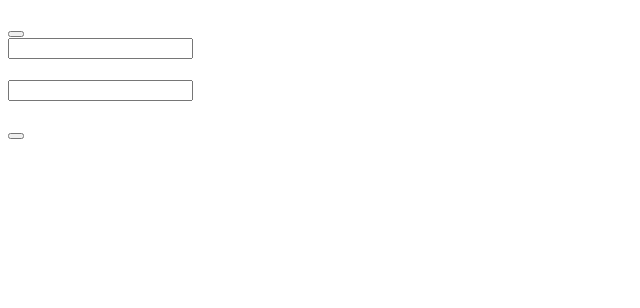
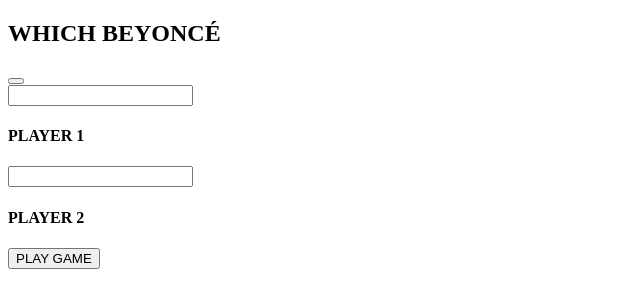
Before and after one commit to CHaiz15/which-beyonce, a plain HTML site: page index.html in a window 1280 px wide. Shown: the whole page, without its empty margins (0-640 px from the left). Drawn offline with Linux system fonts and the light colour scheme.

Commit message:
Add initial html values

```diff
--- a/index.html
+++ b/index.html
@@ -8,7 +8,7 @@
     <!--Header Section-->
     <section>
       <div class="">
-        <h1></h1>
+        <h1>WHICH BEYONCÉ</h1>
       </div>
       <div class="">
         <button type="button" name="button"></button>
@@ -17,10 +17,10 @@
     <!--Main-->
     <main>
       <input type="text" name="" value="">
-      <h4></h4>
+      <h4>PLAYER 1</h4>
       <input type="text" name="" value="">
-      <h4></h4>
-      <button type="button" name="button"></button>
+      <h4>PLAYER 2</h4>
+      <button type="button" name="button">PLAY GAME</button>
     </main>
   </body>
 </html>
```
